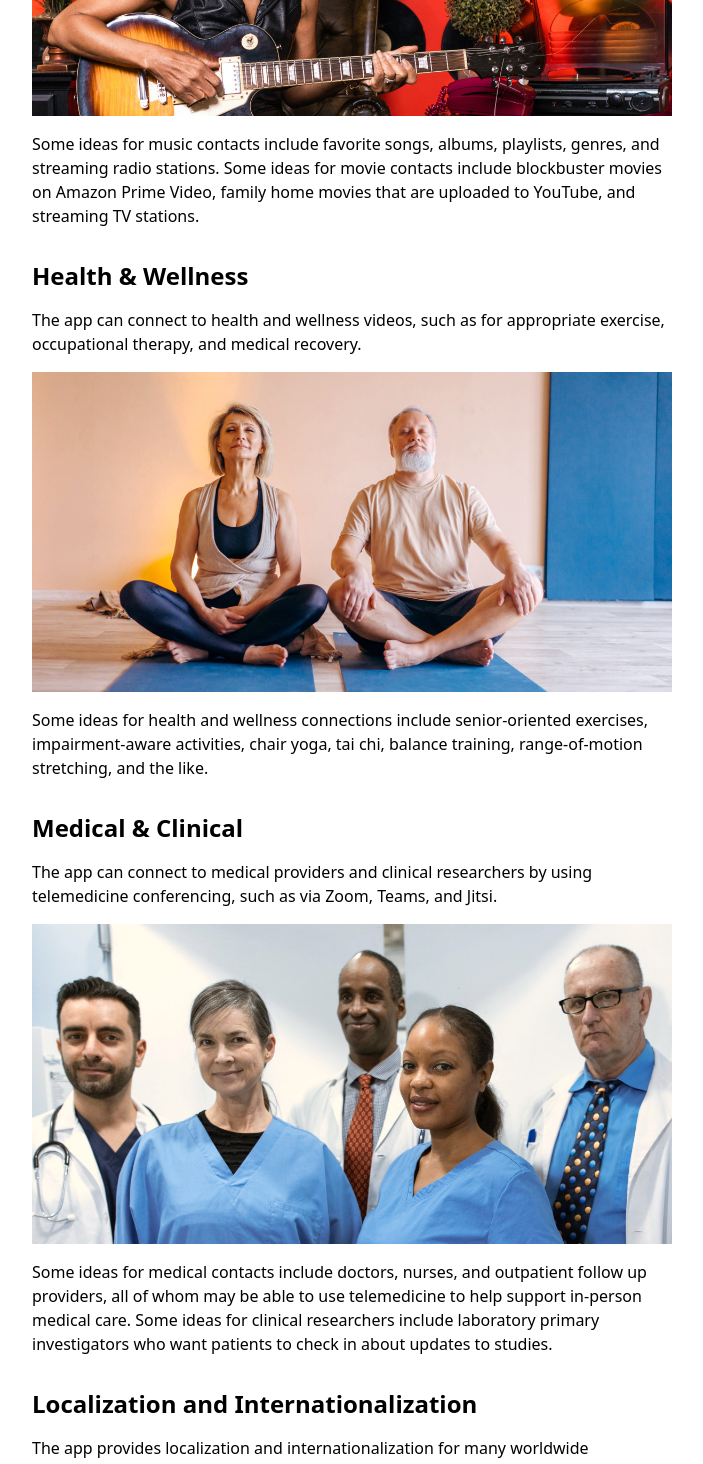
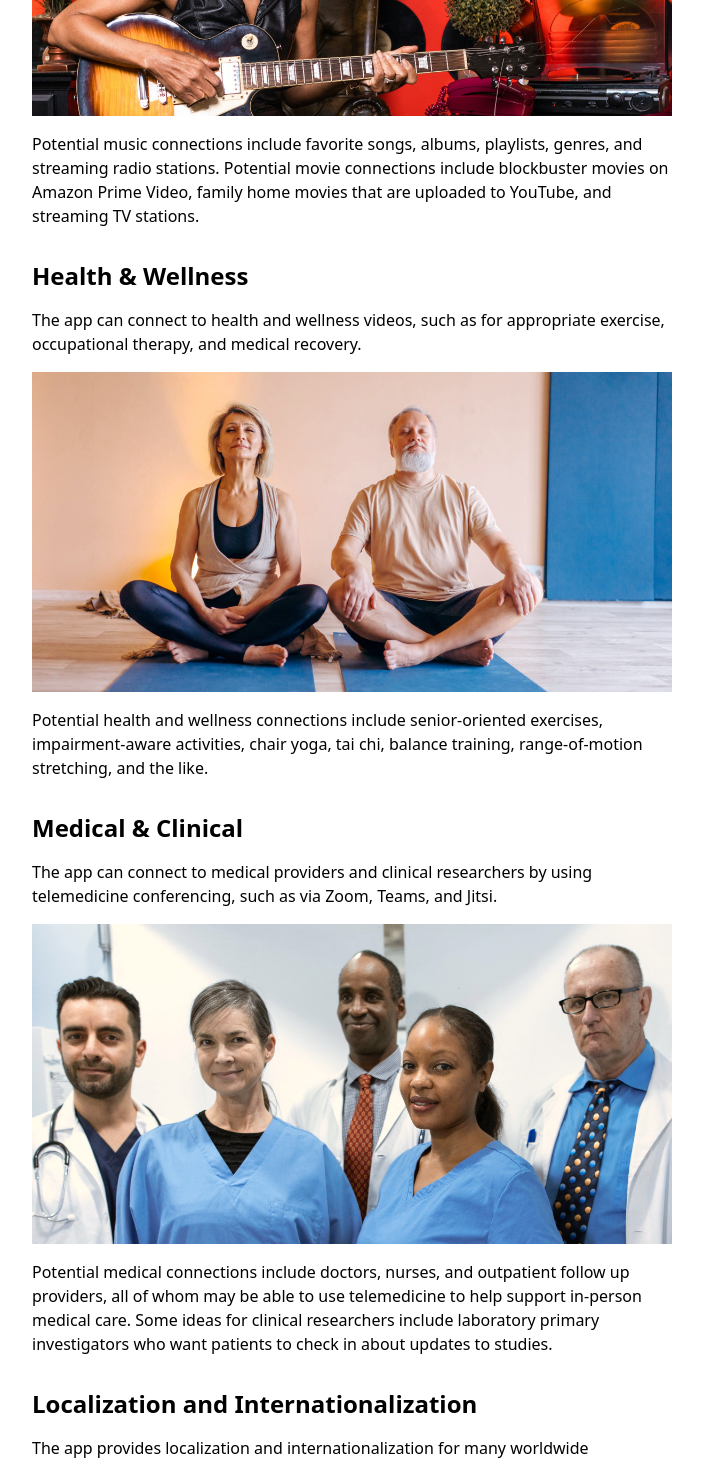
Before and after one commit to BoldContacts/boldcontacts-site-as-sveltekit, a SvelteKit app: page / in a window 1280 px wide. Shown: the part 3200-4664 px from the top of the page, without its empty margins (288-991 px from the left). Built offline with nearby package versions, Linux system fonts and the light colour scheme.

Commit message:
Rephrase potential

```diff
--- a/src/routes/+page.svelte
+++ b/src/routes/+page.svelte
@@ -60,7 +60,7 @@
 
 <img src="/assets/pexels/pexels-rdne-stock-project-7020687@1200x600.jpg" alt="Person playing guitar with records and a record player" loading="lazy">
 
-<p>Some ideas for music contacts include favorite songs, albums, playlists, genres, and streaming radio stations. Some ideas for movie contacts include blockbuster movies on Amazon Prime Video, family home movies that are uploaded to YouTube, and streaming TV stations.</p>
+<p>Potential music connections include favorite songs, albums, playlists, genres, and streaming radio stations. Potential movie connections include blockbuster movies on Amazon Prime Video, family home movies that are uploaded to YouTube, and streaming TV stations.</p>
 
 
 <h2>Health &amp; Wellness</h2>
@@ -69,7 +69,7 @@
 
 <img src="/assets/pexels/pexels-mikhail-nilov-7500699@1200x600.jpg" alt="People exercising" loading="lazy">
 
-<p>Some ideas for health and wellness connections include senior-oriented exercises, impairment-aware activities, chair yoga, tai chi, balance training, range-of-motion stretching, and the like.</p>
+<p>Potential health and wellness connections include senior-oriented exercises, impairment-aware activities, chair yoga, tai chi, balance training, range-of-motion stretching, and the like.</p>
 
 
 <h2>Medical &amp; Clinical</h2>
@@ -78,7 +78,7 @@
 
 <img src="/assets/pexels/pexels-rdne-stock-project-6129502@1200x600.jpg" alt="People exercising" loading="lazy">
 
-<p>Some ideas for medical contacts include doctors, nurses, and outpatient follow up providers, all of whom may be able to use telemedicine to help support in-person medical care. Some ideas for clinical researchers include laboratory primary investigators who want patients to check in about updates to studies.</p>
+<p>Potential medical connections include doctors, nurses, and outpatient follow up providers, all of whom may be able to use telemedicine to help support in-person medical care. Some ideas for clinical researchers include laboratory primary investigators who want patients to check in about updates to studies.</p>
 
 
 <h2>Localization and Internationalization</h2>
```
